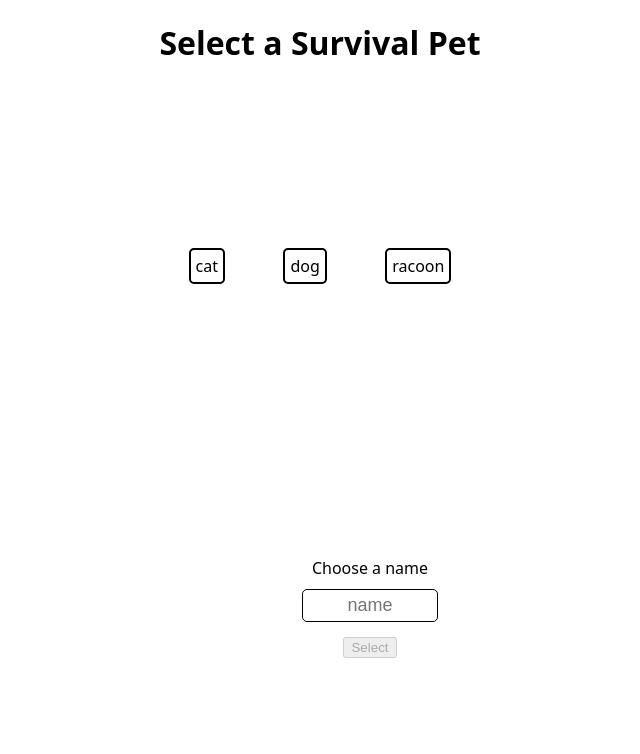
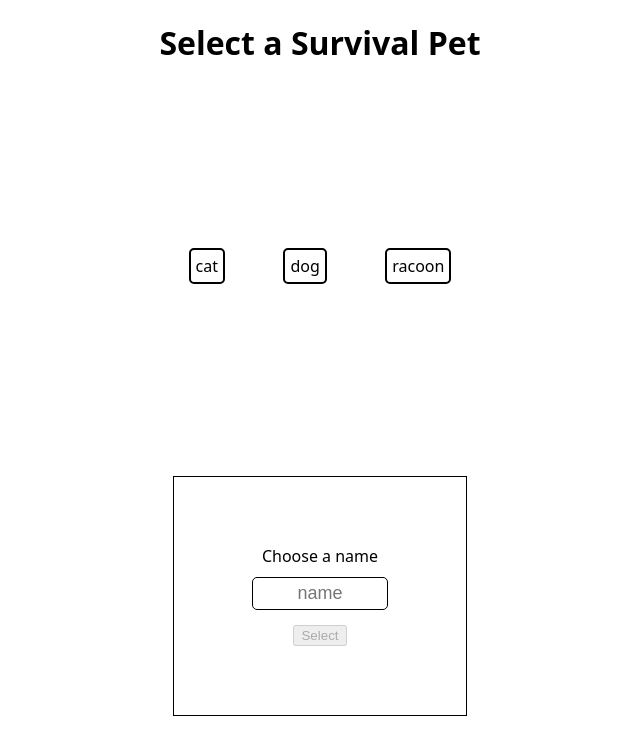
Before and after one commit to Braun-Johannes/Survival-Pets, a Next.js app: page / in a window 1280 px wide. Shown: the top 754 px of the page, without its empty margins (320-960 px from the left). Built offline with nearby package versions, Linux system fonts and the light colour scheme.

Commit message:
styled components with variants

```diff
--- a/components/CurrentPetStats.jsx
+++ b/components/CurrentPetStats.jsx
@@ -2,10 +2,11 @@ import StyledStatKey from "./Styles/StyledStatKey";
 import StyledStatsContainer from "./Styles/StyledStatsContainer";
 import StyledListItem from "./Styles/StyledListItem";
 import StyledButton from "./Styles/StyledButton";
-import styled from "styled-components";
+import StyledDiv from "./Styles/StyledDiv";
 
 export default function CurrentPetStats({ selectedPet, onHandleMode }) {
-  return (<StyledDiv>
+  return (
+    <StyledDiv $variant="livingroom">
       <StyledStatsContainer>
         <StyledListItem $variant="livingroom">
           <StyledStatKey>Name</StyledStatKey>
@@ -35,17 +36,11 @@ export default function CurrentPetStats({ selectedPet, onHandleMode }) {
           <br />
           {selectedPet.energy}/100
         </StyledListItem>
-      <StyledListItem>
-      </StyledListItem>
+        <StyledListItem></StyledListItem>
       </StyledStatsContainer>
-      <StyledButton $variant="edit" onClick={() => onHandleMode("edit")} >Edit</StyledButton>
+      <StyledButton $variant="edit" onClick={() => onHandleMode("edit")}>
+        Edit
+      </StyledButton>
     </StyledDiv>
   );
 }
-
-const StyledDiv = styled.div`
-display: grid;
-grid-template-columns: 75% 25% ;
-border: solid black;
-border-radius: 5px;
-margin: 10px;`
--- a/components/EditForm.jsx
+++ b/components/EditForm.jsx
@@ -1,15 +1,12 @@
-import StyledForm from "./Styles/StyledForm"
-import StyledInput from "./Styles/StyleInput"
-import StyledButton from "./Styles/StyledButton"
-import styled from "styled-components"
+import StyledForm from "./Styles/StyledForm";
+import StyledInput from "./Styles/StyleInput";
+import StyledButton from "./Styles/StyledButton";
+import StyledDiv from "./Styles/StyledDiv";
 
-
-
-export default function EditForm({selectedPet, onHandleMode, onSubmit}) {
-
+export default function EditForm({ selectedPet, onHandleMode, onSubmit }) {
   return (
-    <StyledDiv>
-    <StyledForm $variant="select" onSubmit={onSubmit}>
+    <StyledDiv $variant="edit">
+      <StyledForm $variant="edit" onSubmit={onSubmit}>
         <StyledInput
           id="nameInput"
           name="nameInput"
@@ -18,16 +15,17 @@ export default function EditForm({selectedPet, onHandleMode, onSubmit}) {
           $variant="name"
           required
         />
-      <StyledButton $variant="updateEdit" type="submit" >Update</StyledButton>
+        <StyledButton $variant="updateEdit" type="submit">
+          Update
+        </StyledButton>
       </StyledForm>
-      <StyledButton $variant="cancelEdit" type="button" onClick={() => onHandleMode("livingroom")}>Cancel</StyledButton>
+      <StyledButton
+        $variant="cancelEdit"
+        type="button"
+        onClick={() => onHandleMode("livingroom")}
+      >
+        Cancel
+      </StyledButton>
     </StyledDiv>
-    )
+  );
 }
-
-const StyledDiv = styled.div`
-display: grid;
-grid-template-columns: 75% 25% ;
-border: solid black;
-border-radius: 5px;
-margin: 10px;`
--- /dev/null
+++ b/components/Styles/StyledDiv.js
@@ -0,0 +1,22 @@
+import styled from "styled-components";
+
+const StyledDiv = styled.div`
+  ${(props) =>
+    props.$variant === "edit" &&
+    `
+    display: grid;
+  grid-template-columns: 75% 25%;
+  border: solid black;
+  border-radius: 5px;
+  margin: 10px;
+    `}
+  ${(props) =>
+    props.$variant === "livingroom" &&
+    `display: grid;
+grid-template-columns: 75% 25% ;
+border: solid black;
+border-radius: 5px;
+margin: 10px;`}
+`;
+
+export default StyledDiv;
--- a/components/Styles/StyledForm.js
+++ b/components/Styles/StyledForm.js
@@ -4,15 +4,27 @@ const StyledForm = styled.form`
   ${(props) =>
     props.$variant === "select" &&
     `  display: flex;
-    position: relative;
-    left: 50px;
   justify-content: center;
   align-items: center;
   flex-direction: column;
-  height: 33vh;
+  position: relative;
+  height: 15rem;
   margin: 14px;
   padding: 10px;
-  margin-top: 30px;`}
+  margin-top: 30px;
+  border: 1px solid black`}
+  ${(props) =>
+    props.$variant === "edit" &&
+    `  display: flex;
+  justify-content: center;
+  align-items: center;
+  flex-direction: column;
+  position: relative;
+  height: 200px;
+  margin: 14px;
+  padding: 10px;
+  margin-top: 30px;
+  left: 40px;`}
 `;
 
 export default StyledForm;
```
Also changed, not shown: pages/index.js (+10 -4 lines). Lines whose indentation alone changed are shown as unchanged.
